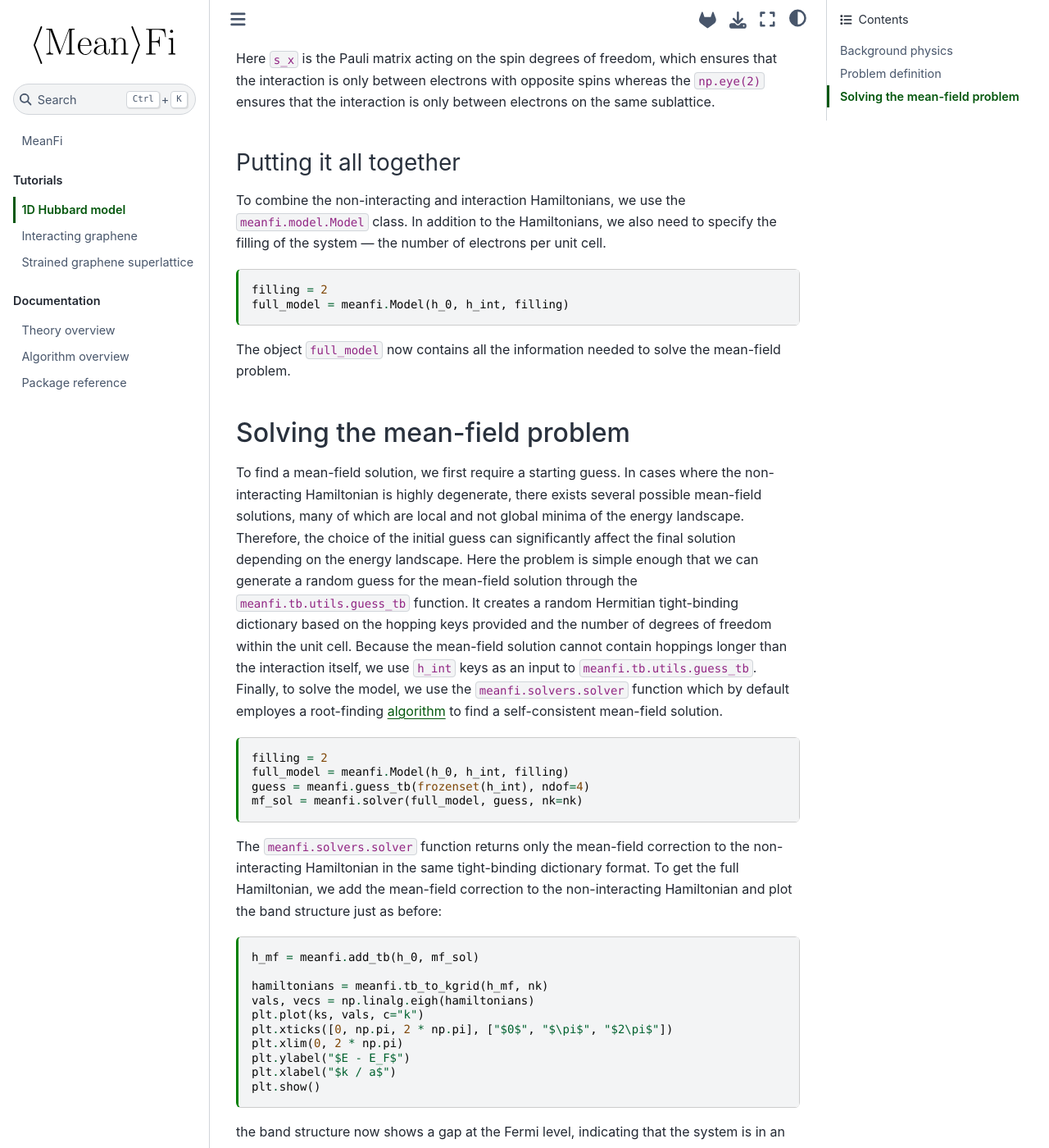
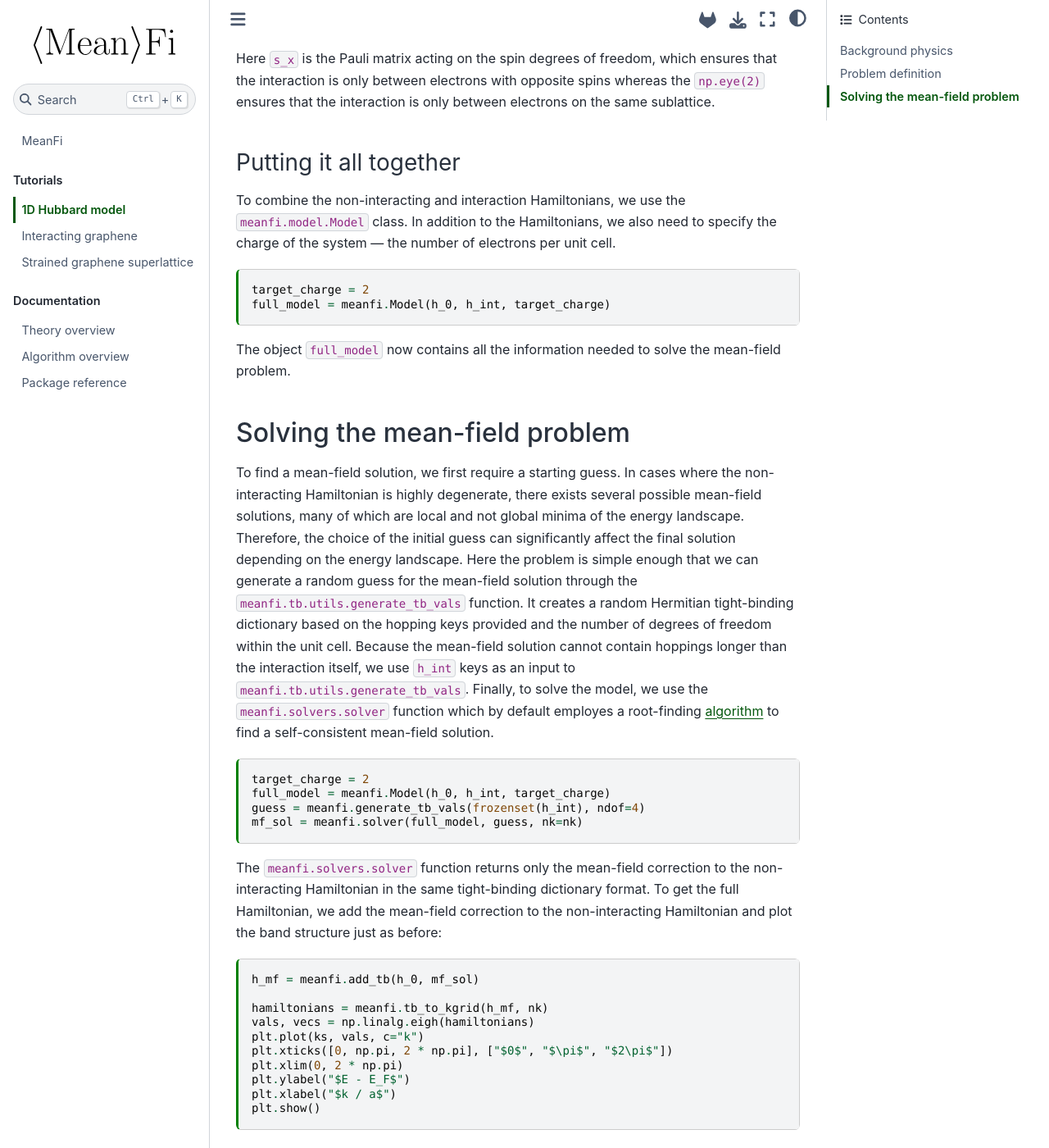
Before and after one commit to quantum-tinkerer/MeanFi, a Sphinx documentation site: the page built from docs/source/tutorial/hubbard_1d.md, in a window 1280 px wide and 1400 px high, scrolled down 2335 px. Shown: the whole window at 82% size. Built offline with Sphinx 7.4.7 and the Sphinx Book theme 1.1.4, drawn with Linux system fonts in a browser that asks for light colours; the version number could not be read and is left out; cross-references to code outside the pages are shown as plain code; some of the changed text lies outside the part shown.

Commit message:
Updated tutorials with new functions.

````diff
--- a/docs/source/tutorial/hubbard_1d.md
+++ b/docs/source/tutorial/hubbard_1d.md
@@ -103,11 +103,11 @@ Here `s_x` is the Pauli matrix acting on the spin degrees of freedom, which ensu
 ### Putting it all together
 
 To combine the non-interacting and interaction Hamiltonians, we use the {autolink}`~meanfi.model.Model` class.
-In addition to the Hamiltonians, we also need to specify the filling of the system --- the number of electrons per unit cell.
+In addition to the Hamiltonians, we also need to specify the charge of the system --- the number of electrons per unit cell.
 
 ```{code-cell} ipython3
-filling = 2
-full_model = meanfi.Model(h_0, h_int, filling)
+target_charge = 2
+full_model = meanfi.Model(h_0, h_int, target_charge)
 ```
 
 The object `full_model` now contains all the information needed to solve the mean-field problem.
@@ -117,15 +117,15 @@ The object `full_model` now contains all the information needed to solve the mea
 To find a mean-field solution, we first require a starting guess.
 In cases where the non-interacting Hamiltonian is highly degenerate, there exists several possible mean-field solutions, many of which are local and not global minima of the energy landscape.
 Therefore, the choice of the initial guess can significantly affect the final solution depending on the energy landscape.
-Here the problem is simple enough that we can generate a random guess for the mean-field solution through the {autolink}`~meanfi.tb.utils.guess_tb` function.
+Here the problem is simple enough that we can generate a random guess for the mean-field solution through the {autolink}`~meanfi.tb.utils.generate_tb_vals` function.
 It creates a random Hermitian tight-binding dictionary based on the hopping keys provided and the number of degrees of freedom within the unit cell.
-Because the mean-field solution cannot contain hoppings longer than the interaction itself, we use `h_int` keys as an input to {autolink}`~meanfi.tb.utils.guess_tb`.
+Because the mean-field solution cannot contain hoppings longer than the interaction itself, we use `h_int` keys as an input to {autolink}`~meanfi.tb.utils.generate_tb_vals`.
 Finally, to solve the model, we use the {autolink}`~meanfi.solvers.solver` function which by default employes a root-finding [algorithm](https://docs.scipy.org/doc/scipy/reference/generated/scipy.optimize.anderson.html) to find a self-consistent mean-field solution.
 
 ```{code-cell} ipython3
-filling = 2
-full_model = meanfi.Model(h_0, h_int, filling)
-guess = meanfi.guess_tb(frozenset(h_int), ndof=4)
+target_charge = 2
+full_model = meanfi.Model(h_0, h_int, target_charge)
+guess = meanfi.generate_tb_vals(frozenset(h_int), ndof=4)
 mf_sol = meanfi.solver(full_model, guess, nk=nk)
 ```
 
@@ -147,16 +147,15 @@ plt.show()
 
 the band structure now shows a gap at the Fermi level, indicating that the system is in an insulating phase!
 
-
 We can go further and compute the gap for a wider range of $U$ values:
 
 ```{code-cell} ipython3
-def compute_sol(U, h_0, nk, filling=2):
+def compute_sol(U, h_0, nk, target_charge=2):
     h_int = {
         (0,): U * np.kron(np.eye(2), np.ones((2, 2))),
     }
-    guess = meanfi.guess_tb(frozenset(h_int), len(list(h_0.values())[0]))
-    full_model = meanfi.Model(h_0, h_int, filling)
+    guess = meanfi.generate_tb_vals(frozenset(h_int), len(list(h_0.values())[0]))
+    full_model = meanfi.Model(h_0, h_int, target_charge)
     mf_sol = meanfi.solver(full_model, guess, nk=nk)
     return meanfi.add_tb(h_0, mf_sol)
 
````
Also changed, not shown: docs/source/tutorial/graphene_example.md (+8 -7 lines), docs/source/tutorial/strained_graphene.md (+2 -2 lines).
